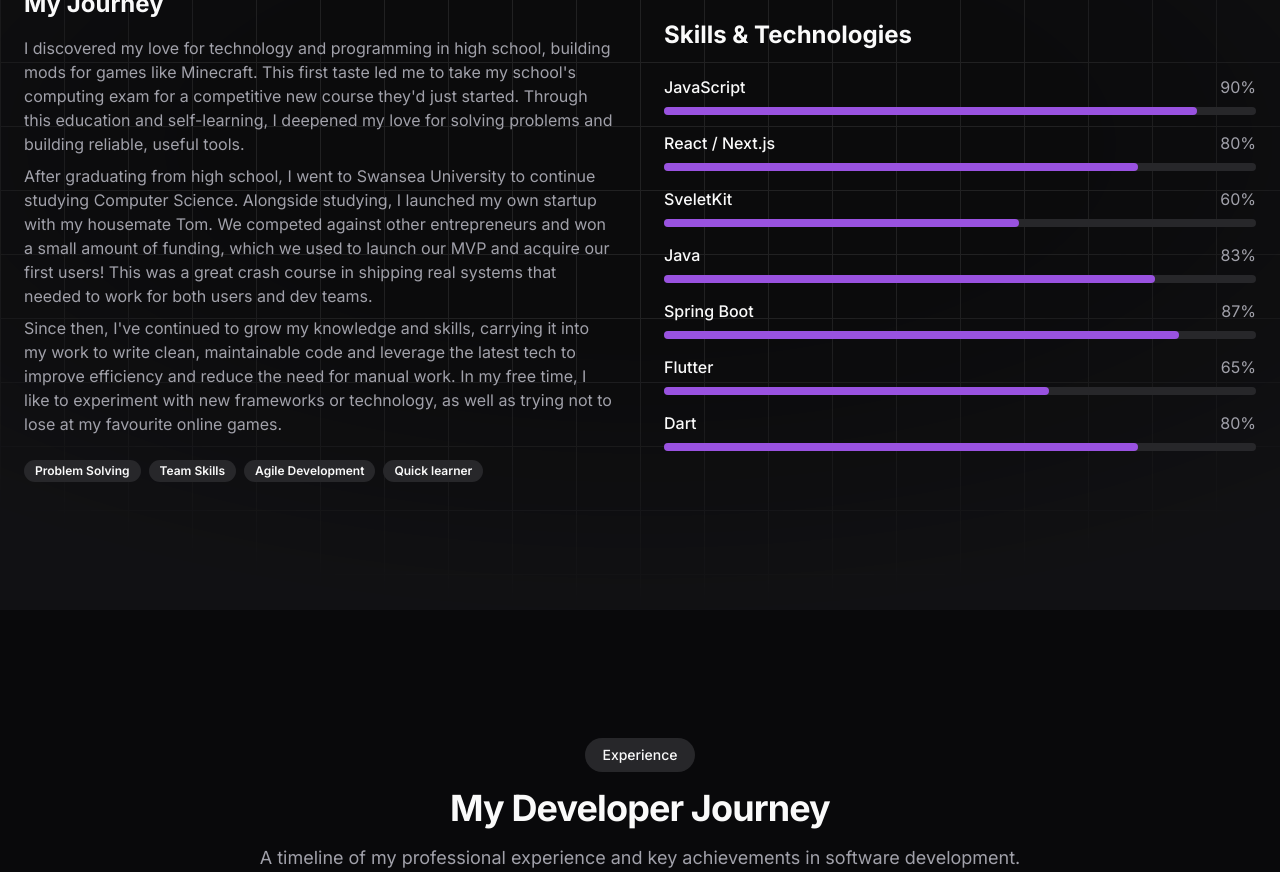
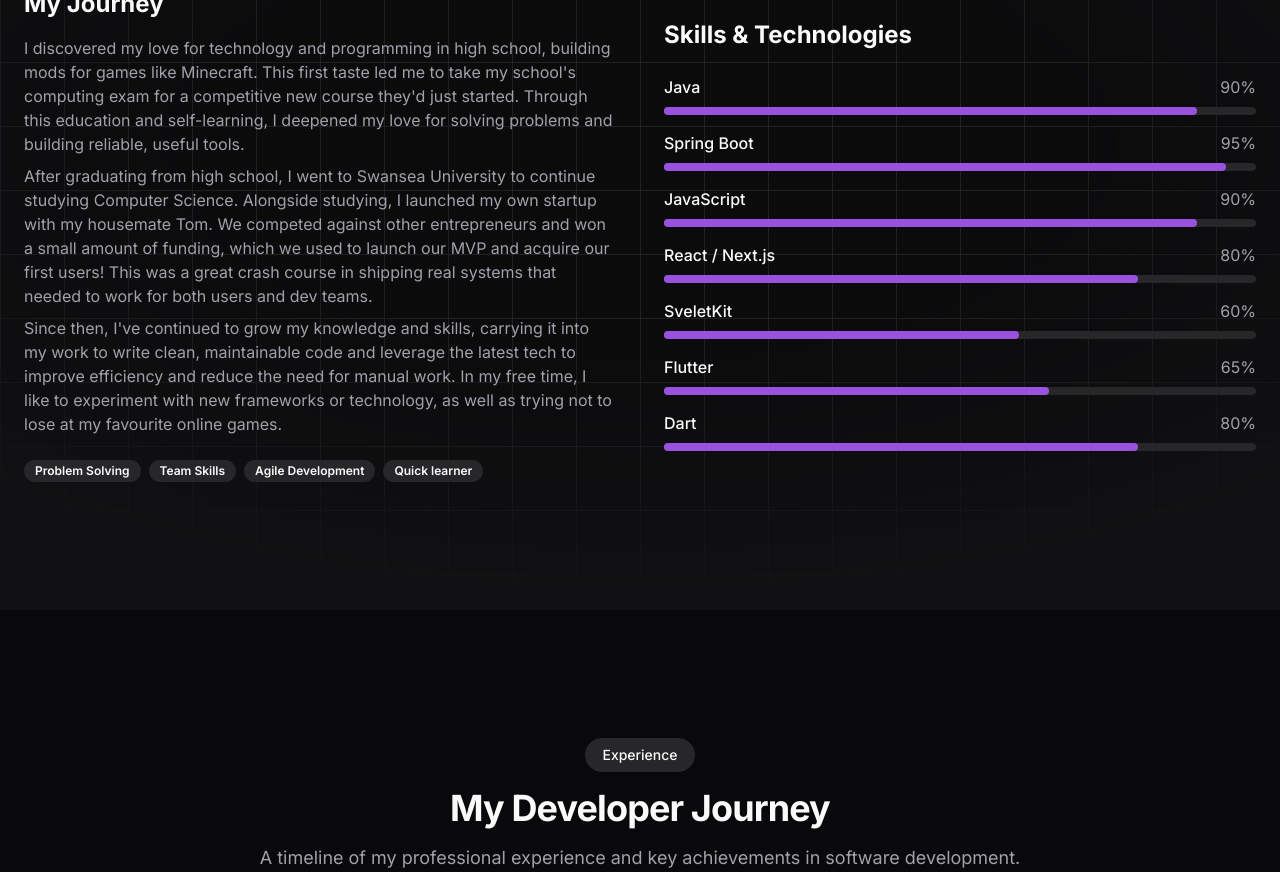
Before and after one commit to SimplyAName/PersonalSiteV0Base, a Next.js app: page / in a window 1280 px wide. Shown: the part 1240-2112 px from the top of the page. Built offline with nearby package versions, Linux system fonts and the light colour scheme.

Commit message:
Reorder lang skills

```diff
--- a/components/sections/about-section.tsx
+++ b/components/sections/about-section.tsx
@@ -4,11 +4,11 @@ import {motion} from "framer-motion"
 import {Badge} from "@/components/ui/base/badge"
 
 const codeSkills = [
+  {name: "Java", level: 90},
+  {name: "Spring Boot", level: 95},
   {name: "JavaScript", level: 90},
   {name: "React / Next.js", level: 80},
   {name: "SveletKit", level: 60},
-  {name: "Java", level: 83},
-  {name: "Spring Boot", level: 87},
   {name: "Flutter", level: 65},
   {name: "Dart", level: 80},
 ]
```
